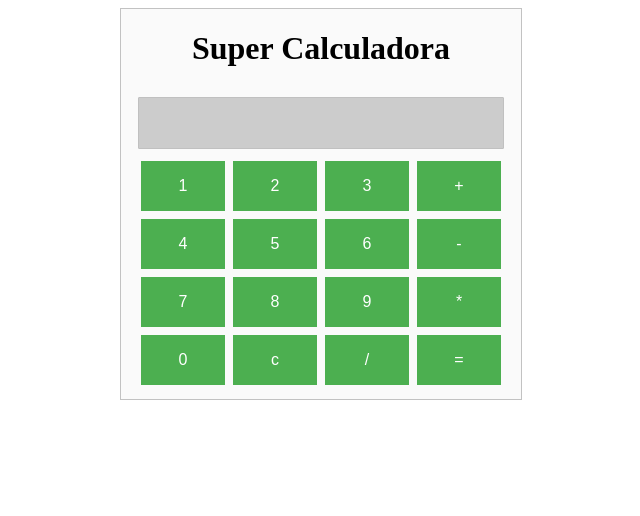
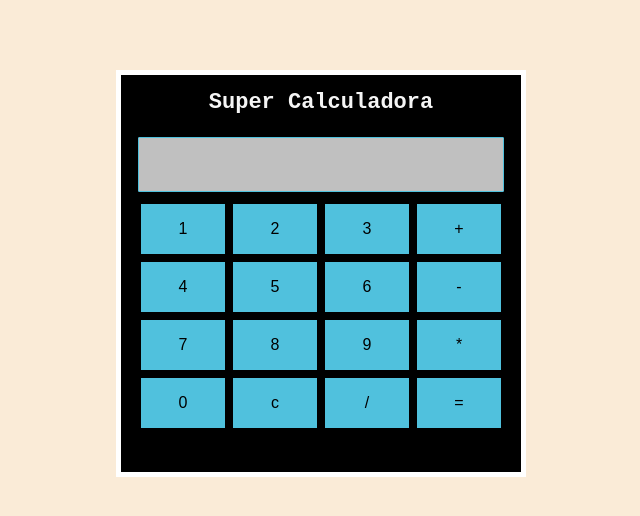
Before and after one commit to lexisbr/SuperCalculadora, a plain HTML site: page index.html in a window 1280 px wide. Shown: the whole page, without its empty margins (319-959 px from the left). Drawn offline with Linux system fonts and the light colour scheme.

Commit message:
Style actualizado

```diff
--- a/style.css
+++ b/style.css
@@ -1,27 +1,32 @@
+body{
+    background-color: antiquewhite;
+}
+
 form {
     width: 100%;
     max-width: 400px;
     text-align: center;
-    border: solid 1px #c2c2c2;
-    padding-bottom: 10px;
+    border: solid 5px white;
+    padding-bottom: 40px;
     margin: auto;
-    background: #fafafa;
+    background: black;
+    margin-top: 70px;
   }
 input[type=textfield] {
     width: 75%;
     padding: 16px 32px;
-    font-size: 16px;
+    font-size: 18px;
     margin: 8px 0;
-    border: 1px solid silver;
+    border: 1px solid rgb(80, 193, 221);
     border-radius: 1px;
     text-align: left;
     color: #333;
-    background: #ccc;
+    background: silver;
 }
 input[type=button], input[type=submit], input[type=reset] {
-    background-color: #4CAF50;
-    border: none;
-    color: white;
+    background-color: rgb(80, 193, 221);
+    border: white;
+    color: black;
     padding: 16px 32px;
     font-size: 16px;
     min-width: 21%;
@@ -32,3 +37,9 @@ input[type=button], input[type=submit], input[type=reset] {
 input[type=button]:hover, input[type=submit]:hover, input[type=reset]:hover {
 background-color: #333;
 }
+
+h1{
+    color:whitesmoke;
+    font-family: monospace;
+    font-size: 22px;
+}
```
